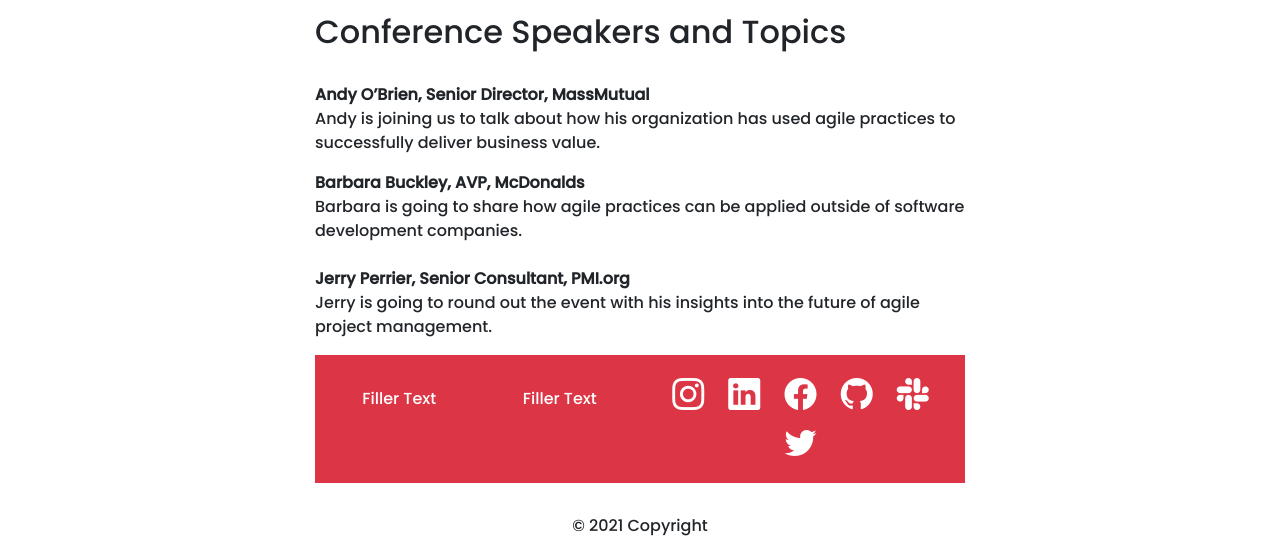
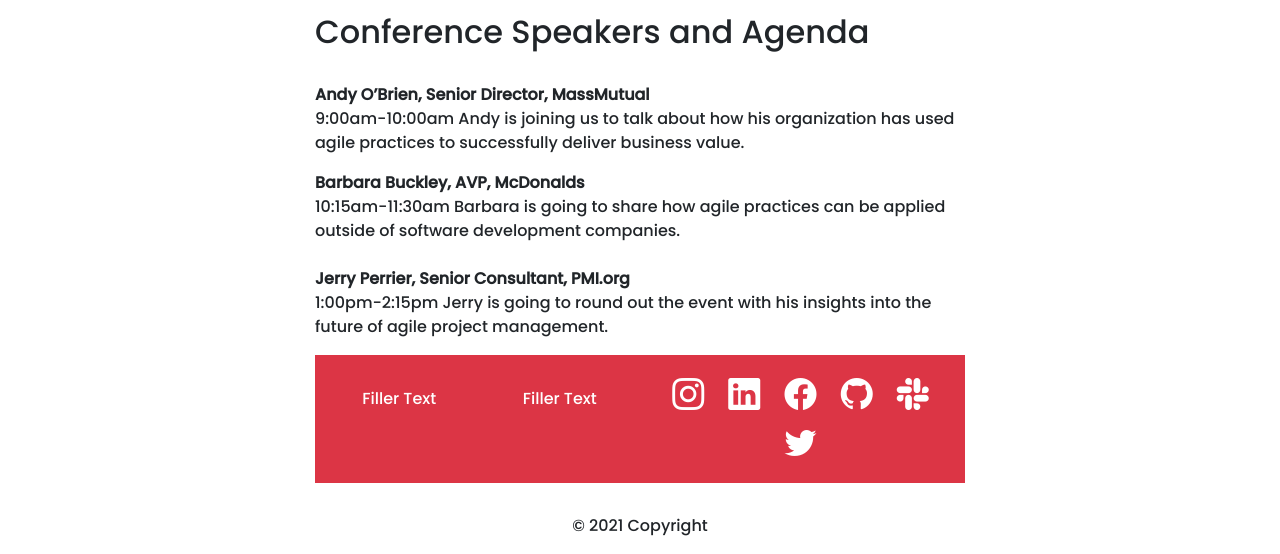
Before and after one commit to asimeoli/ad649_teamc, a plain HTML site: page speakers.html in a window 1280 px wide. Shown: the part 558-1112 px from the top of the page. Drawn offline with nearby package versions, Linux system fonts and the light colour scheme.

Commit message:
Update speakers.html

```diff
--- a/speakers.html
+++ b/speakers.html
@@ -69,21 +69,24 @@
 
         <div class="row">
             <div class="col">
-                <h2>Conference Speakers and Topics</h2>
+                <h2>Conference Speakers and Agenda</h2>
 
                 <br>
                 <p>
                     <b>Andy O’Brien, Senior Director, MassMutual</b>
                     <br>
+                    9:00am-10:00am
                     Andy is joining us to talk about how his organization has used agile practices to successfully deliver business value.
                 <div>
                         <b>Barbara Buckley, AVP, McDonalds</b>
                     <br>
+                    10:15am-11:30am
                         Barbara is going to share how agile practices can be applied outside of software development companies.
                     <br>
                         <br>
                             <b>Jerry Perrier, Senior Consultant, PMI.org</b>
                     <br>
+                    1:00pm-2:15pm
                     Jerry is going to round out the event with his insights into the future of agile project management.
                     </p>
             </div>
```
